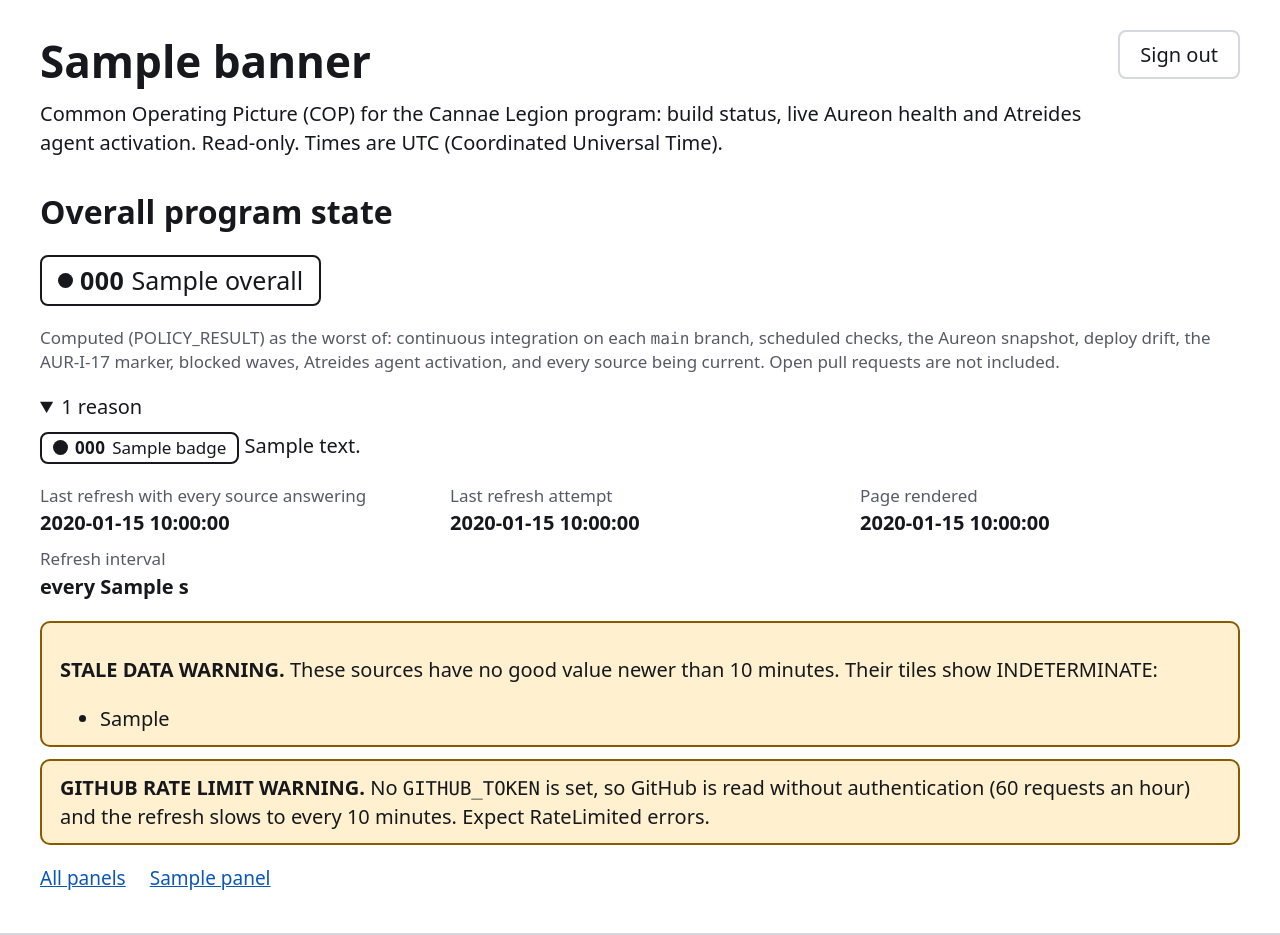
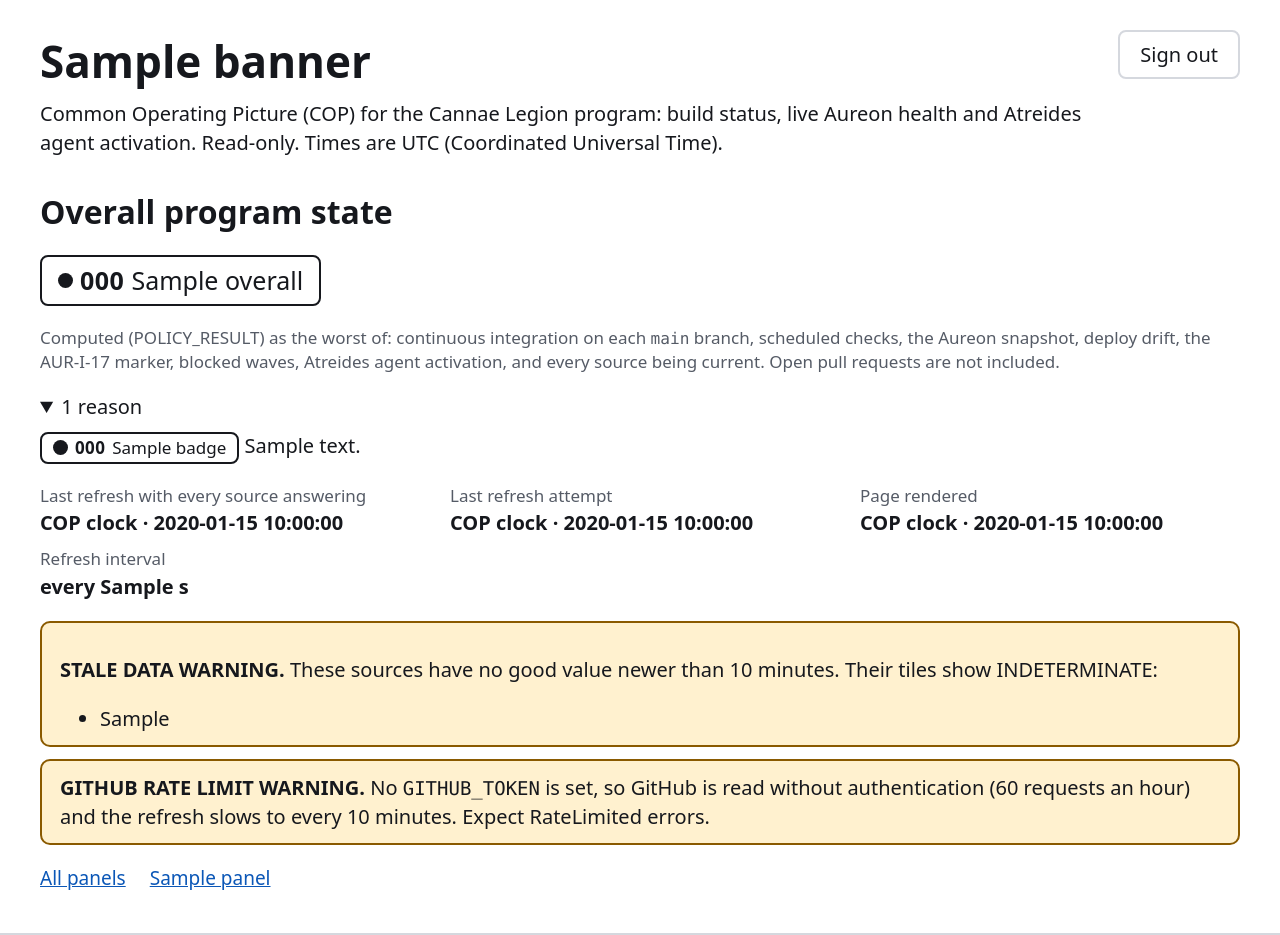
Before and after one commit to br-collab/L.C., a Python web app: template cop/templates/dashboard.html in a window 1280 px wide. Run offline with Jinja, Linux system fonts and the light colour scheme; the template is opened without the code that fills it: most values are stand-ins (such as "Sample title", 1, 10 or a date in 2020).

Commit message:
COP-1: label every COP-0 clock

```diff
--- a/cop/templates/_macros.html
+++ b/cop/templates/_macros.html
@@ -7,7 +7,7 @@
 {% macro provenance(t) -%}
 <p class="prov">
   <span class="prov-kind">{{ t.provenance.kind }}</span> ({{ t.provenance.kind_label }})
-  · observed {{ t.provenance.observed_at }}
+  · COP observation clock: {{ t.provenance.observed_at }}
   · source:
   {% if t.provenance.is_link %}<a href="{{ t.provenance.source_url }}" rel="noreferrer">{{ t.provenance.source_url }}</a>{% else %}{{ t.provenance.source_url }}{% endif %}
 </p>
--- a/cop/templates/dashboard.html
+++ b/cop/templates/dashboard.html
@@ -34,9 +34,9 @@
   </div>
 
   <dl class="facts">
-    <div><dt>Last refresh with every source answering</dt><dd>{{ b.last_clean_refresh_at }}</dd></div>
-    <div><dt>Last refresh attempt</dt><dd>{{ b.last_refresh_at }}</dd></div>
-    <div><dt>Page rendered</dt><dd>{{ b.now }}</dd></div>
+    <div><dt>Last refresh with every source answering</dt><dd>COP clock · {{ b.last_clean_refresh_at }}</dd></div>
+    <div><dt>Last refresh attempt</dt><dd>COP clock · {{ b.last_refresh_at }}</dd></div>
+    <div><dt>Page rendered</dt><dd>COP clock · {{ b.now }}</dd></div>
     <div><dt>Refresh interval</dt><dd>every {{ b.refresh_seconds }} s</dd></div>
   </dl>
 
@@ -155,7 +155,7 @@
             {% for pr in pulls %}
             <li>
               <a href="{{ pr.html_url }}" rel="noreferrer">#{{ pr.number }} {{ pr.title }}</a>{% if pr.draft %} (draft){% endif %}
-              <span class="muted">opened {{ pr.opened }}, {{ pr.age }} old</span>
+              <span class="muted">GitHub clock · opened {{ pr.opened }}, {{ pr.age }} old</span>
               <div class="pr-status">Checks: {{ badge(pr.checks.badge) }}</div>
               <div class="pr-status">Branch: {{ badge(pr.merge.badge) }}</div>
             </li>
@@ -214,7 +214,7 @@
       {% if p is not none %}
       <div class="{{ '' if a.pending_drop.current else 'stale-value' }}">
         {% if p.last_event %}
-        <p>Detected {{ p.last_event.detected_at.strftime('%d %b %Y %H:%M UTC') }}: {{ p.last_event.pending_before }} pending → 0 while the deployed commit changed <code>{{ short_sha(p.last_event.deploy_sha_before) }}</code> → <code>{{ short_sha(p.last_event.deploy_sha_after) }}</code>.</p>
+        <p>COP detection clock · {{ p.last_event.detected_at.strftime('%d %b %Y %H:%M UTC') }}: {{ p.last_event.pending_before }} pending → 0 while the deployed commit changed <code>{{ short_sha(p.last_event.deploy_sha_before) }}</code> → <code>{{ short_sha(p.last_event.deploy_sha_after) }}</code>.</p>
         {% else %}
         <p>No drop seen in {{ p.comparisons }} comparison{{ 's' if p.comparisons != 1 }} since this page's server started.</p>
         {% endif %}
@@ -254,7 +254,7 @@
       <p class="muted">{{ row.tier }} · {{ row.role }}{% if row.expects_refusal %} · <strong>standing probe</strong>: healthy when refused{% endif %}</p>
       <dl class="fields">
         <div class="field"><dt>Last output</dt><dd><span class="field-value">{{ row.summary }}</span></dd></div>
-        <div class="field"><dt>Observed</dt><dd><span class="field-value">{{ row.observed_at }}</span></dd></div>
+        <div class="field"><dt>Observed</dt><dd><span class="field-value">Atreides clock · {{ row.observed_at }}</span></dd></div>
         <div class="field"><dt>Claim kind</dt><dd><span class="field-value">{{ row.provenance }}</span></dd></div>
         <div class="field"><dt>C2 handoff basis</dt><dd><span class="field-value">{{ row.handoff_basis }}</span> {{ badge(row.handoff_badge) }}</dd></div>
         <div class="field"><dt>Last refusal</dt><dd><span class="field-value">{{ row.refusal }}</span> {{ badge(row.refusal_badge) }}</dd></div>
@@ -412,7 +412,7 @@
         {% if runs %}
         <ul class="runs {{ '' if repo.scheduled.current else 'stale-value' }}">
           {% for run in runs %}
-          <li><a href="{{ run.html_url }}" rel="noreferrer">{{ run.workflow }}</a>: {% if repo.scheduled.current %}{{ badge(run_badge(run)) }}{% else %}{{ run.conclusion or run.status }} (stale){% endif %} <span class="muted">run {{ run.created_at.strftime('%d %b %Y %H:%M UTC') }}</span></li>
+          <li><a href="{{ run.html_url }}" rel="noreferrer">{{ run.workflow }}</a>: {% if repo.scheduled.current %}{{ badge(run_badge(run)) }}{% else %}{{ run.conclusion or run.status }} (stale){% endif %} <span class="muted">GitHub clock · run {{ run.created_at.strftime('%d %b %Y %H:%M UTC') }}</span></li>
           {% endfor %}
         </ul>
         {% else %}
```
Also changed, not shown: tests/cop/test_cop_refresher.py (+12 -3 lines), tests/cop/test_cop_state.py (+5 -1 lines).
